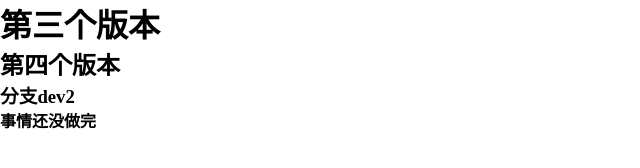
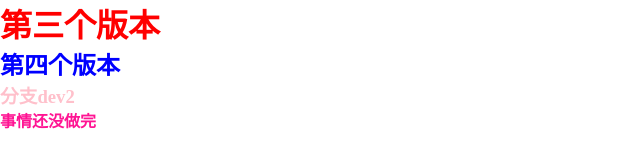
Before and after one commit to Xiahuisheng/test, a plain HTML site: page index.html in a window 1280 px wide. Shown: the whole page, without its empty margins (0-640 px from the left). Drawn offline with Linux system fonts and the light colour scheme.

Commit message:
add style

```diff
--- a/index.css
+++ b/index.css
@@ -2,3 +2,15 @@
     margin: 0;
     padding: 0;
 }
+h1 {
+    color: red;
+}
+h2 {
+    color: blue;
+}
+h3 {
+    color: pink;
+}
+h4 {
+    color: deeppink;
+}
```
